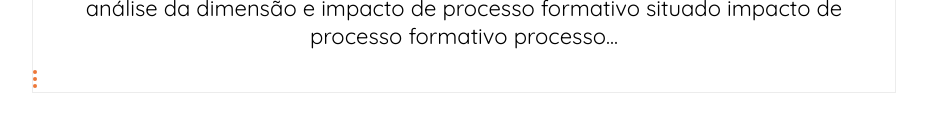
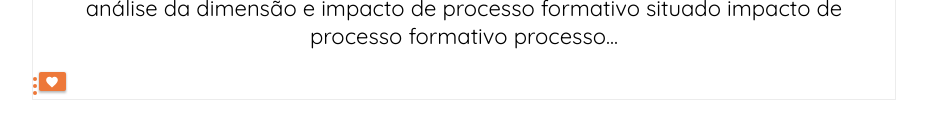
Before and after one commit to GuiPolezi/exercicios-2024, an Angular app: page / in a window 1280 px wide. Shown: the part 2067-2205 px from the top of the page, without its empty margins (326-1253 px from the left). Built offline with nearby package versions, Linux system fonts and the light colour scheme.

Commit message:
svg coração

```diff
--- a/src/app/app.component.html
+++ b/src/app/app.component.html
@@ -262,6 +262,29 @@
             <circle cx="2" cy="2" r="2" fill="#ED7839"/>
             </svg>
 
+            <svg width="31" height="25" viewBox="0 0 31 25" fill="none" xmlns="http://www.w3.org/2000/svg">
+              <g filter="url(#filter0_dd_316_602)">
+              <path fill-rule="evenodd" clip-rule="evenodd" d="M4 2C2.89543 2 2 2.89543 2 4V19C2 20.1046 2.89543 21 4 21H27C28.1046 21 29 20.1046 29 19V4C29 2.89543 28.1046 2 27 2H4Z" fill="#ED7839"/>
+              </g>
+              <path d="M15 17.4414L14.1523 16.6758C13.1862 15.8008 12.4844 15.1536 12.0469 14.7344C11.6094 14.3151 11.1172 13.7956 10.5703 13.1758C10.0417 12.556 9.67708 12 9.47656 11.5078C9.27604 10.9974 9.17578 10.4779 9.17578 9.94922C9.17578 9.05599 9.47656 8.29948 10.0781 7.67969C10.6979 7.0599 11.4635 6.75 12.375 6.75C13.4323 6.75 14.3073 7.16016 15 7.98047C15.6927 7.16016 16.5677 6.75 17.625 6.75C18.5365 6.75 19.293 7.0599 19.8945 7.67969C20.5143 8.29948 20.8242 9.05599 20.8242 9.94922C20.8242 10.6602 20.5872 11.3984 20.1133 12.1641C19.6393 12.9297 19.1198 13.5951 18.5547 14.1602C18.0078 14.7253 17.1055 15.5729 15.8477 16.7031L15 17.4414Z" fill="white"/>
+              <defs>
+              <filter id="filter0_dd_316_602" x="0" y="0" width="31" height="25" filterUnits="userSpaceOnUse" color-interpolation-filters="sRGB">
+              <feFlood flood-opacity="0" result="BackgroundImageFix"/>
+              <feColorMatrix in="SourceAlpha" type="matrix" values="0 0 0 0 0 0 0 0 0 0 0 0 0 0 0 0 0 0 127 0" result="hardAlpha"/>
+              <feOffset dy="2"/>
+              <feGaussianBlur stdDeviation="1"/>
+              <feColorMatrix type="matrix" values="0 0 0 0 0 0 0 0 0 0 0 0 0 0 0 0 0 0 0.24 0"/>
+              <feBlend mode="normal" in2="BackgroundImageFix" result="effect1_dropShadow_316_602"/>
+              <feColorMatrix in="SourceAlpha" type="matrix" values="0 0 0 0 0 0 0 0 0 0 0 0 0 0 0 0 0 0 127 0" result="hardAlpha"/>
+              <feOffset/>
+              <feGaussianBlur stdDeviation="1"/>
+              <feColorMatrix type="matrix" values="0 0 0 0 0 0 0 0 0 0 0 0 0 0 0 0 0 0 0.12 0"/>
+              <feBlend mode="normal" in2="effect1_dropShadow_316_602" result="effect2_dropShadow_316_602"/>
+              <feBlend mode="normal" in="SourceGraphic" in2="effect2_dropShadow_316_602" result="shape"/>
+              </filter>
+              </defs>
+              </svg>
+
         </div>
       </div>
     </div>
```
